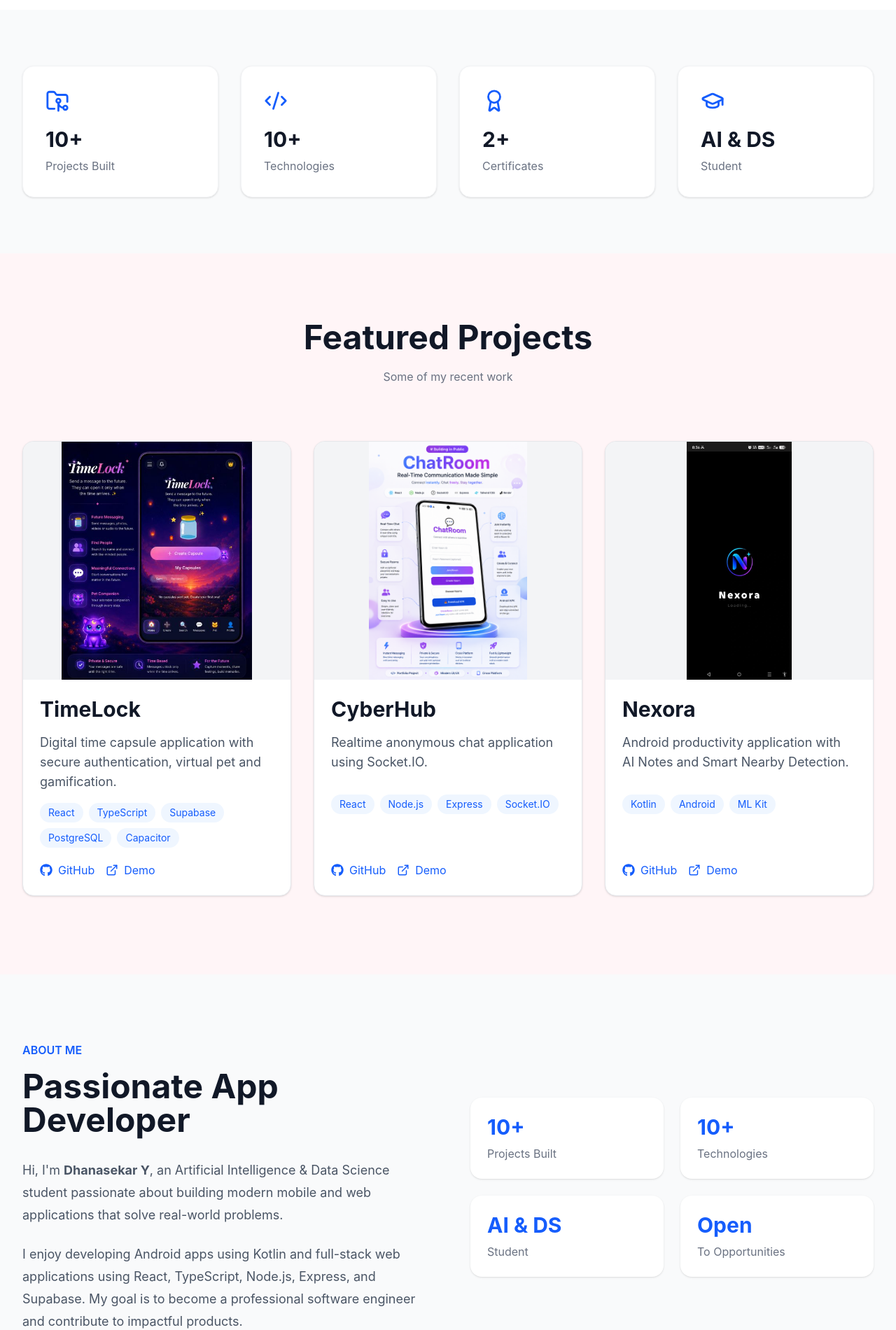
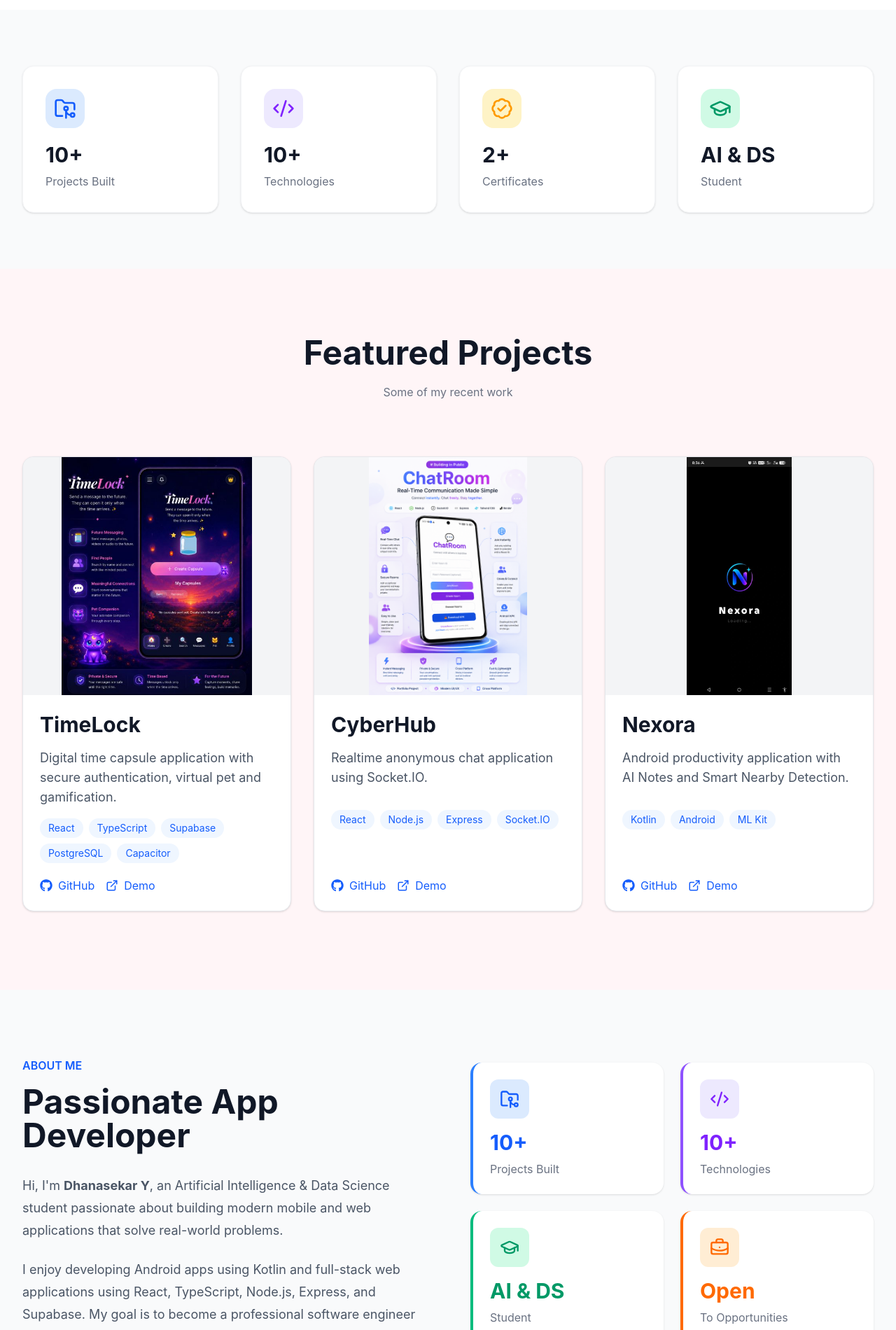
Before and after one commit to dhanasekar8363-lab/portfolio, a React app: page / in a window 1280 px wide. Shown: the part 760-2660 px from the top of the page at 70% size. Built offline with nearby package versions, Linux system fonts and the light colour scheme; the HTML template or start-up script is replaced by a standard one.

Commit message:
latest changes

```diff
--- a/src/components/About.tsx
+++ b/src/components/About.tsx
@@ -1,3 +1,5 @@
+import { FolderGit2, Code2, GraduationCap, BriefcaseBusiness } from "lucide-react";
+
 export default function About() {
   return (
     <section
@@ -35,23 +37,35 @@ export default function About() {
 
           <div className="grid grid-cols-2 gap-6">
 
-            <div className="p-6 rounded-2xl shadow bg-white">
-              <h3 className="text-3xl font-bold text-blue-600">10+</h3>
+            <div className="p-6 rounded-2xl shadow bg-white border-l-4 border-blue-500 hover:shadow-lg transition">
+              <div className="w-14 h-14 rounded-xl bg-blue-100 flex items-center justify-center mb-4">
+                <FolderGit2 className="text-blue-600 w-7 h-7" />
+              </div>
+              <h3 className="text-blue-600 text-3xl font-bold">10+</h3>
               <p className="mt-2 text-gray-500">Projects Built</p>
             </div>
 
-            <div className="p-6 rounded-2xl shadow bg-white">
-              <h3 className="text-3xl font-bold text-blue-600">10+</h3>
+            <div className="p-6 rounded-2xl shadow bg-white border-l-4 border-violet-500 hover:shadow-lg transition">
+              <div className="w-14 h-14 rounded-xl bg-violet-100 flex items-center justify-center mb-4">
+                <Code2 className="text-violet-600 w-7 h-7" />
+              </div>
+              <h3 className="text-violet-600 text-3xl font-bold">10+</h3>
               <p className="mt-2 text-gray-500">Technologies</p>
             </div>
 
-            <div className="p-6 rounded-2xl shadow bg-white">
-              <h3 className="text-3xl font-bold text-blue-600">AI & DS</h3>
+            <div className="p-6 rounded-2xl shadow bg-white border-l-4 border-emerald-500 hover:shadow-lg transition">
+              <div className="w-14 h-14 rounded-xl bg-emerald-100 flex items-center justify-center mb-4">
+                <GraduationCap className="text-emerald-600 w-7 h-7" />
+              </div>
+              <h3 className="text-emerald-600 text-3xl font-bold">AI & DS</h3>
               <p className="mt-2 text-gray-500">Student</p>
             </div>
 
-            <div className="p-6 rounded-2xl shadow bg-white">
-              <h3 className="text-3xl font-bold text-blue-600">Open</h3>
+            <div className="p-6 rounded-2xl shadow bg-white border-l-4 border-orange-500 hover:shadow-lg transition">
+              <div className="w-14 h-14 rounded-xl bg-orange-100 flex items-center justify-center mb-4">
+                <BriefcaseBusiness className="text-orange-500 w-7 h-7" />
+              </div>
+              <h3 className="text-orange-500 text-3xl font-bold">Open</h3>
               <p className="mt-2 text-gray-500">To Opportunities</p>
             </div>
 
--- a/src/components/Stats.tsx
+++ b/src/components/Stats.tsx
@@ -1,24 +1,40 @@
 import { motion } from "framer-motion";
-import { Code2, FolderGit2, Award, GraduationCap } from "lucide-react";
+import { Code2, FolderGit2, BadgeCheck, GraduationCap } from "lucide-react";
 
 const stats = [
   {
-    icon: <FolderGit2 size={34} />,
+    icon: (
+      <div className="w-14 h-14 rounded-2xl bg-blue-100 flex items-center justify-center">
+        <FolderGit2 className="w-8 h-8 text-blue-600" />
+      </div>
+    ),
     value: "10+",
     title: "Projects Built",
   },
   {
-    icon: <Code2 size={34} />,
+    icon: (
+      <div className="w-14 h-14 rounded-2xl bg-violet-100 flex items-center justify-center">
+        <Code2 className="w-8 h-8 text-violet-600" />
+      </div>
+    ),
     value: "10+",
     title: "Technologies",
   },
   {
-    icon: <Award size={34} />,
+    icon: (
+      <div className="w-14 h-14 rounded-2xl bg-amber-100 flex items-center justify-center">
+        <BadgeCheck className="w-8 h-8 text-amber-500" />
+      </div>
+    ),
     value: "2+",
     title: "Certificates",
   },
   {
-    icon: <GraduationCap size={34} />,
+    icon: (
+      <div className="w-14 h-14 rounded-2xl bg-emerald-100 flex items-center justify-center">
+        <GraduationCap className="w-8 h-8 text-emerald-600" />
+      </div>
+    ),
     value: "AI & DS",
     title: "Student",
   },
@@ -40,7 +56,7 @@ export default function Stats() {
               viewport={{ once: true }}
               className="bg-white rounded-2xl p-8 shadow-sm border border-gray-100 hover:shadow-lg transition"
             >
-              <div className="text-blue-600 mb-5">
+              <div className="mb-5">
                 {item.icon}
               </div>
 
```
